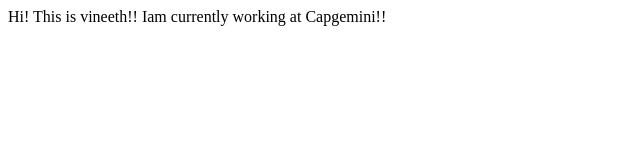
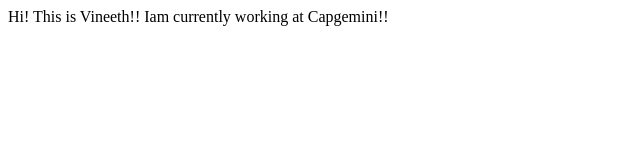
Before and after one commit to Vineethkumar-Shetty/vineethshetty.com, a plain HTML site: page index.html in a window 1280 px wide. Shown: the full height of the page, 0-640 px from the left. Drawn offline with Linux system fonts and the light colour scheme.

```diff
--- a/index.html
+++ b/index.html
@@ -7,7 +7,7 @@
     <title>Vineeth Shetty</title>
 </head>
 <body>
-    Hi! This is vineeth!!
+    Hi! This is Vineeth!!
 
     Iam currently working at Capgemini!!
 </body>
```
